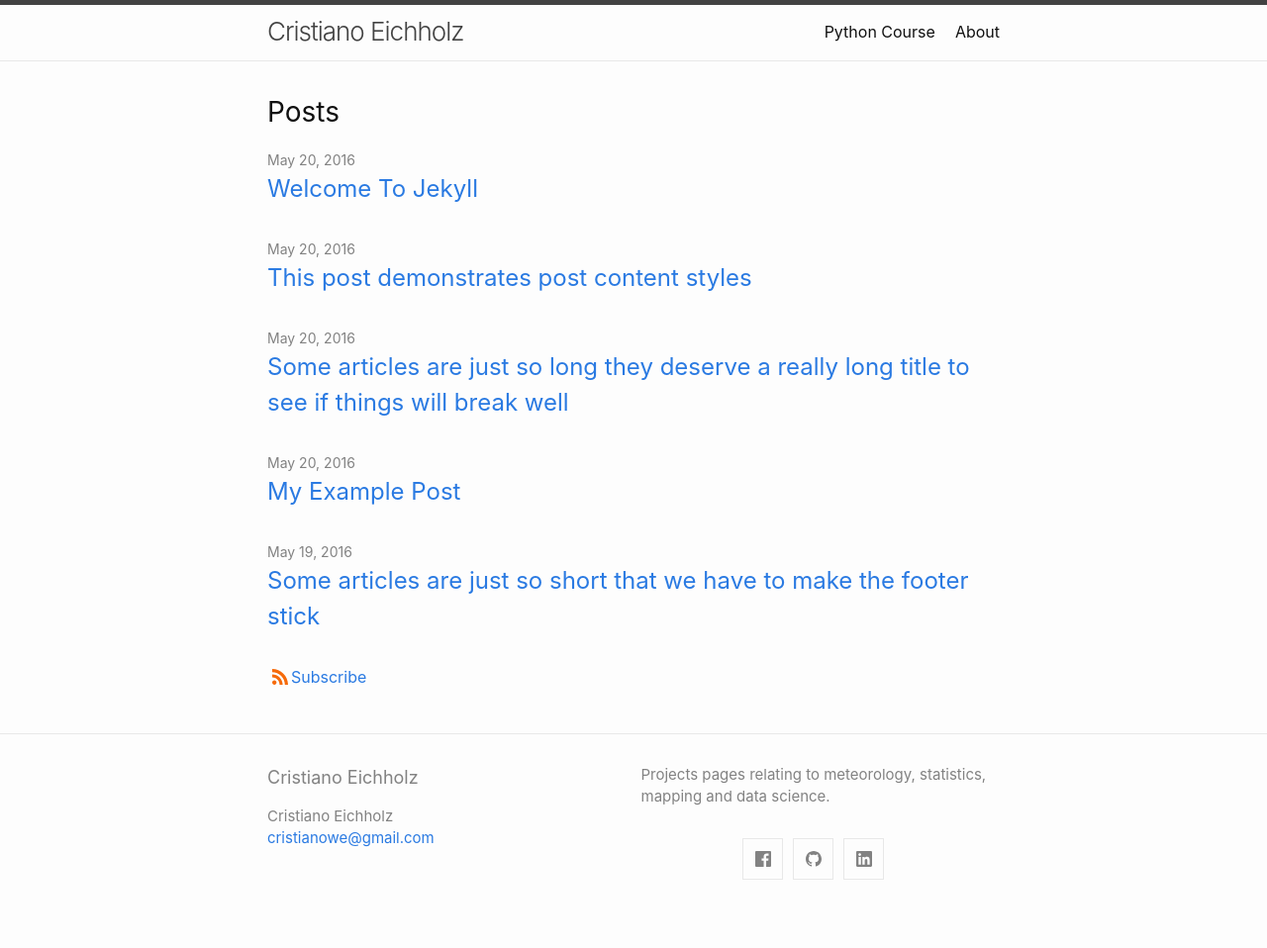
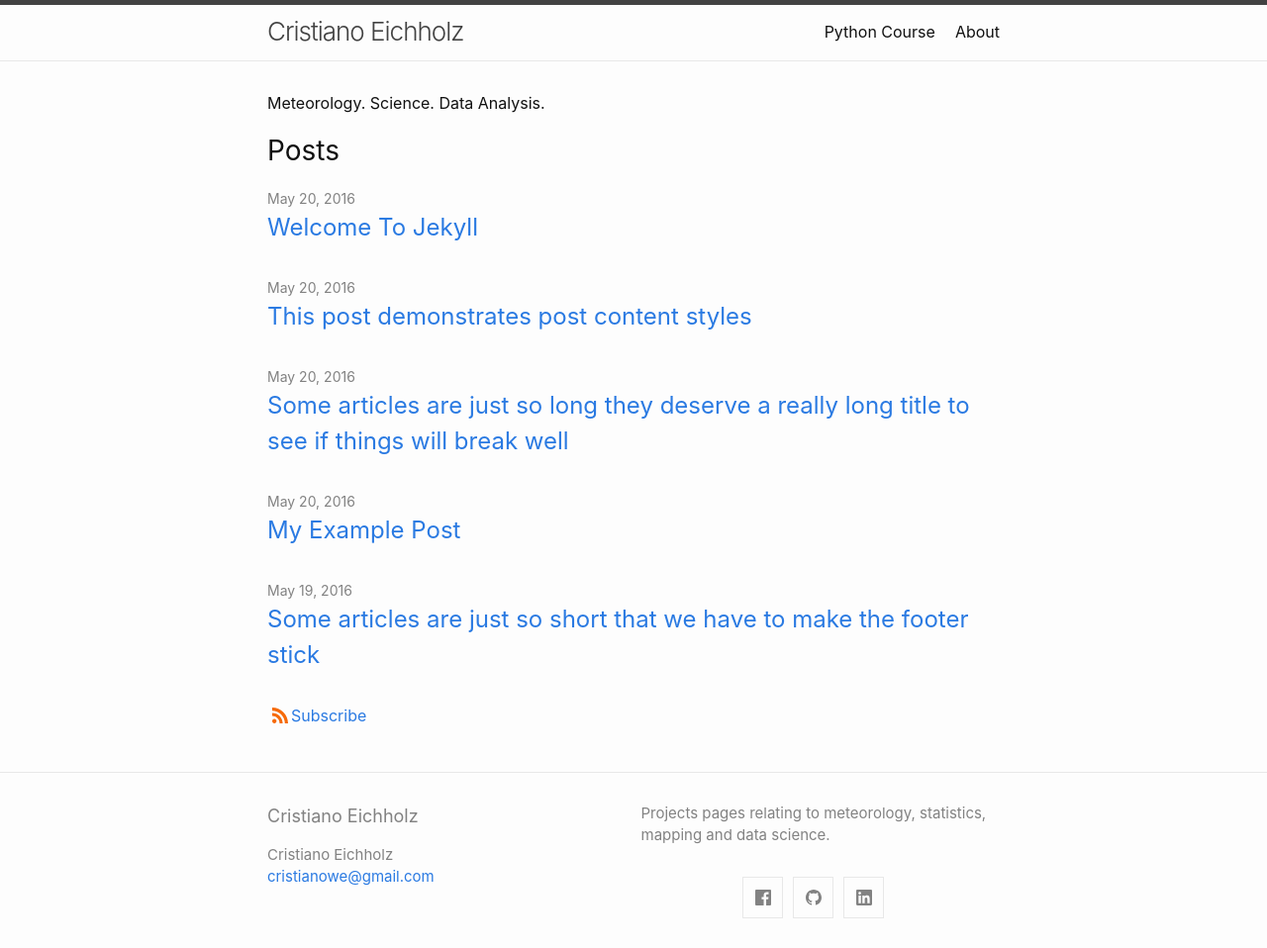
Before and after one commit to ceichholz/ceichholz.github.io, a Jekyll site: the page built from index.md, in a window 1280 px wide. Shown: the whole page at 99% size. Built offline with Jekyll 4.4.1, drawn with Linux system fonts in a browser that asks for light colours; before the commit the page ends 919 px from its top, so only the background shows below that.

Commit message:
Update index.md

```diff
--- a/index.md
+++ b/index.md
@@ -7,3 +7,4 @@
 #
 layout: home
 ---
+Meteorology. Science. Data Analysis.
```
